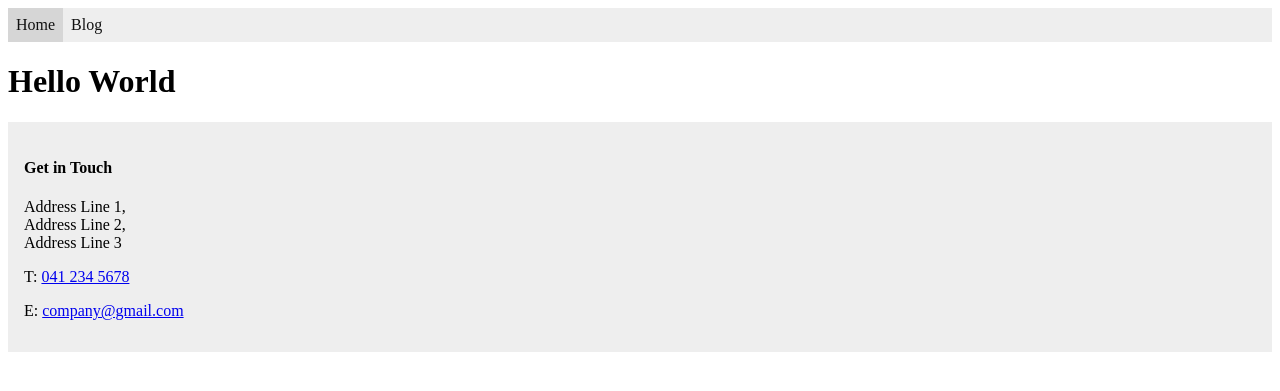
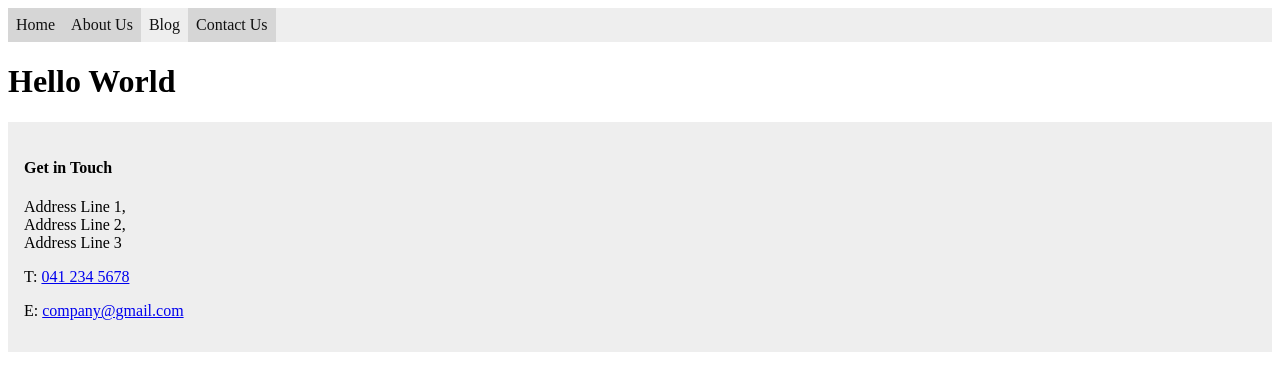
Before and after one commit to jastew/jekyll-template, a Jekyll site: the page built from index.html, in a window 1280 px wide. Shown: the top 391 px of the page. Built offline with Jekyll 4.4.1, drawn with Linux system fonts in a browser that asks for light colours; the list of posts is cut into pages by our own code.

Commit message:
Updated '_data/menu_items.yml' via CloudCannon

```diff
--- a/_data/menu_items.yml
+++ b/_data/menu_items.yml
@@ -1,4 +1,8 @@
-- title: "Home"
-  url: "/"
-- title: "Blog"
-  url: "/blog"
+- title: Home
+  url: /
+- title: About Us
+  url: /
+- title: Blog
+  url: /blog
+- title: Contact Us
+  url: /
```
